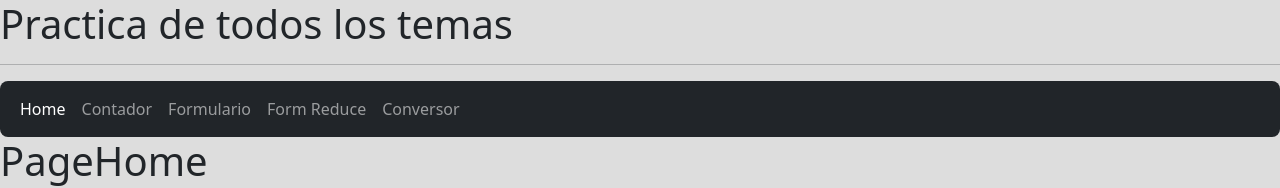
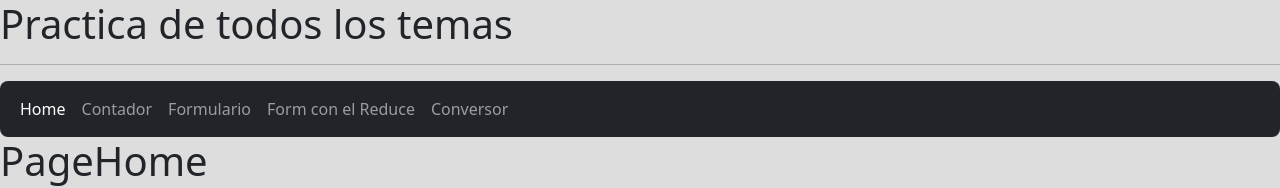
Before and after one commit to georgezen/react_pract, a React (Vite) app in the folder practica_all_things/: page / in a window 1280 px wide. Shown: the top 188 px of the page. Built offline with nearby package versions, Linux system fonts and the light colour scheme.

Commit message:
prueba 2 bash automatico

```diff
--- a/practica_all_things/src/components/Navbar.jsx
+++ b/practica_all_things/src/components/Navbar.jsx
@@ -27,7 +27,7 @@ const Navbar = () => {
                             <NavLink
                                 className='nav-link'
                                 to="/formReduce">
-                                Form Reduce
+                                Form con el Reduce
                             </NavLink>
 
                             <NavLink
```
